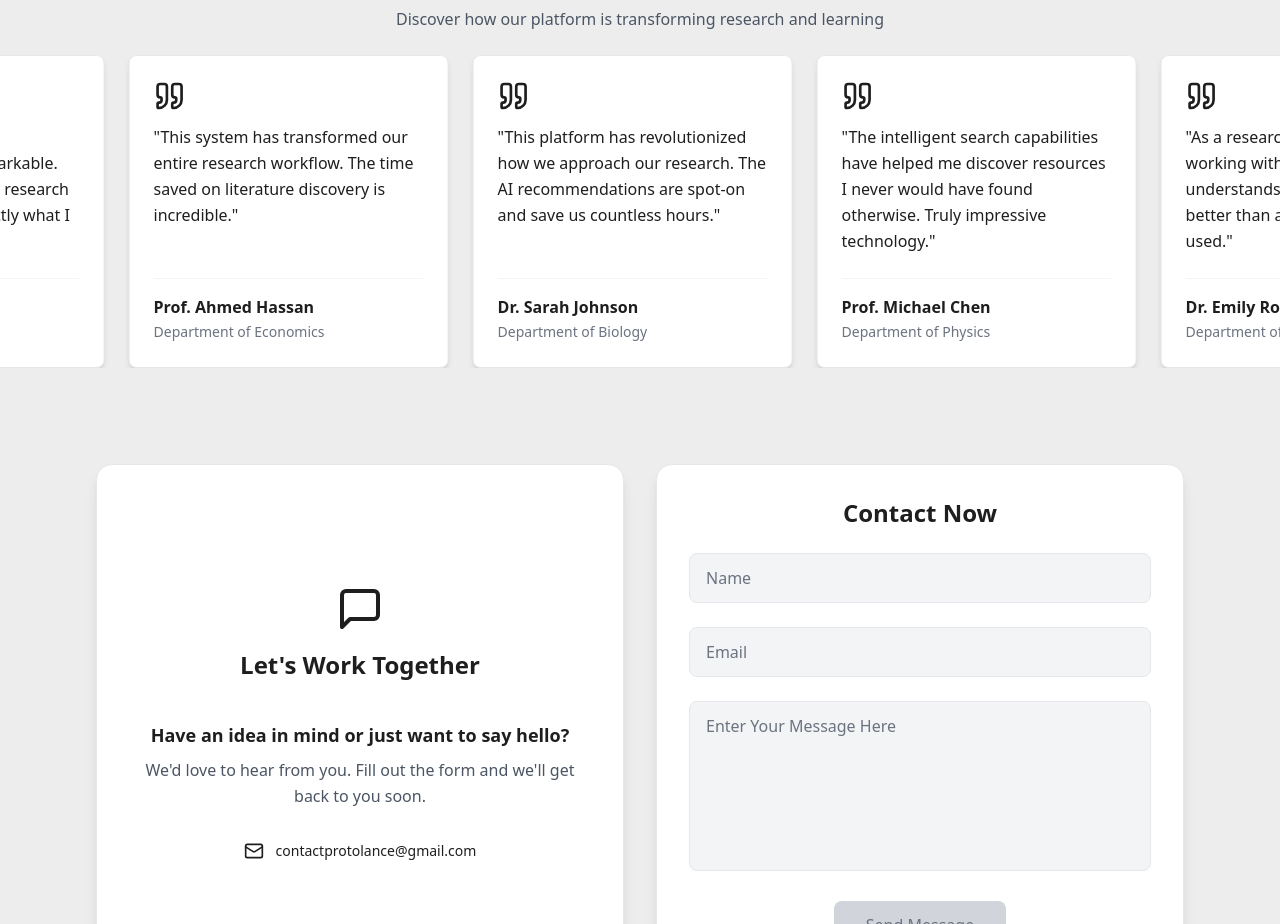
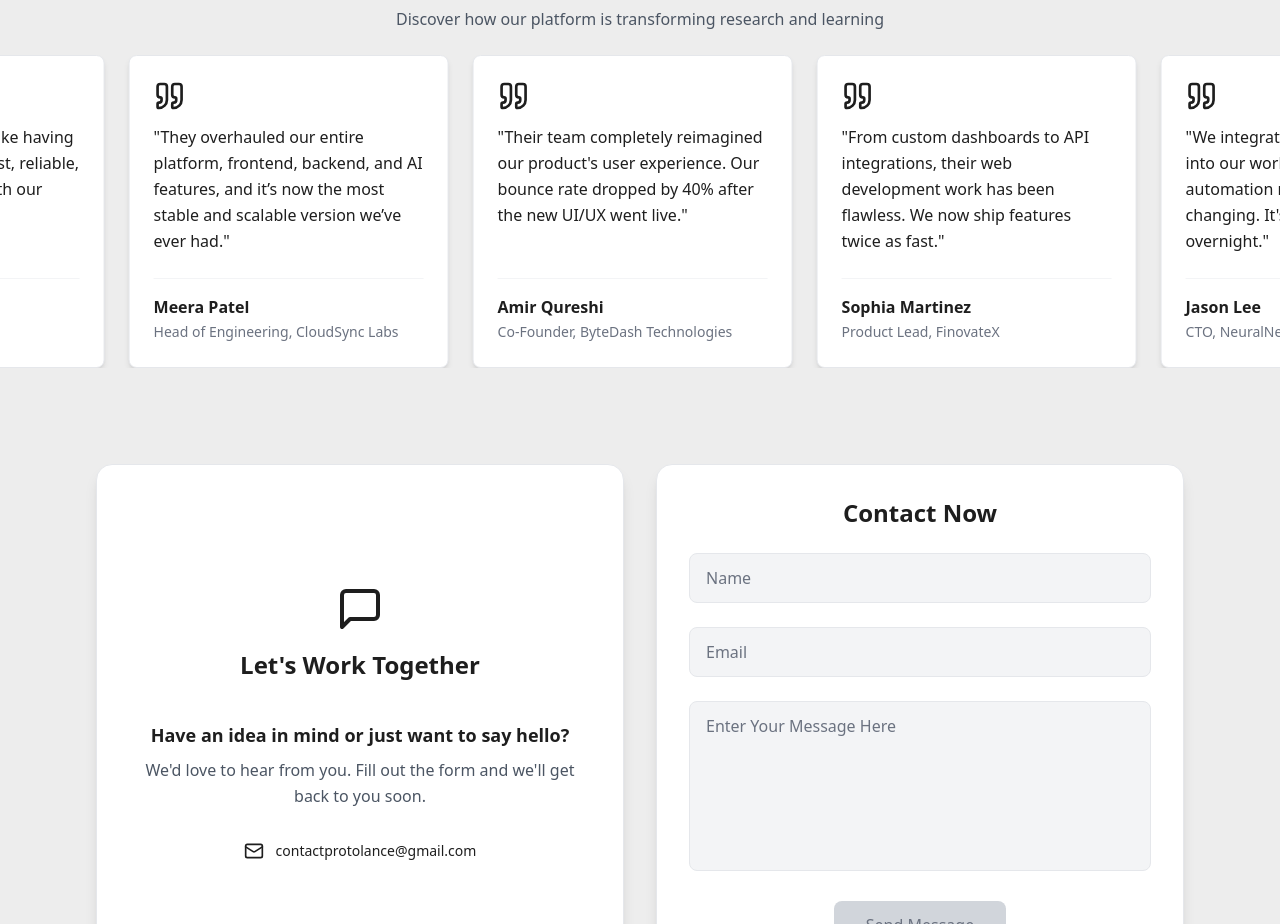
Before and after one commit to githubSubhanKhan/ProtoLance, a React (Vite) app in the folder client/: page / in a window 1280 px wide. Shown: the part 1887-2811 px from the top of the page. Built offline with nearby package versions, Linux system fonts and the light colour scheme.

Commit message:
updated testimonials

```diff
--- a/client/src/components/layouts/Testimonials.tsx
+++ b/client/src/components/layouts/Testimonials.tsx
@@ -9,36 +9,37 @@ const Testimonials = () => {
 
   const testimonials = [
     {
-      review: "This platform has revolutionized how we approach our research. The AI recommendations are spot-on and save us countless hours.",
-      name: "Dr. Sarah Johnson",
-      department: "Department of Biology",
+      review: "Their team completely reimagined our product's user experience. Our bounce rate dropped by 40% after the new UI/UX went live.",
+      name: "Amir Qureshi",
+      company: "Co-Founder, ByteDash Technologies",
     },
     {
-      review: "The intelligent search capabilities have helped me discover resources I never would have found otherwise. Truly impressive technology.",
-      name: "Prof. Michael Chen",
-      department: "Department of Physics",
+      review: "From custom dashboards to API integrations, their web development work has been flawless. We now ship features twice as fast.",
+      name: "Sophia Martinez",
+      company: "Product Lead, FinovateX",
     },
     {
-      review: "As a researcher, I can't imagine working without this tool now. It understands my research context better than any other system I've used.",
-      name: "Dr. Emily Rodriguez",
-      department: "Department of Chemistry",
+      review: "We integrated their AI solutions into our workflow and the automation results are game-changing. It's like we leveled up overnight.",
+      name: "Jason Lee",
+      company: "CTO, NeuralNest AI",
     },
     {
-      review: "The cross-disciplinary recommendations have opened up new research avenues I hadn't considered. This AI tool is a game-changer.",
-      name: "Prof. David Thompson",
-      department: "Department of Psychology",
+      review: "They didn’t just design graphics, they told our brand story. Everything from the color palette to icons feels premium and on-brand.",
+      name: "Rida Aslam",
+      company: "Creative Director, NovaPixel Studio",
     },
     {
-      review: "The accuracy of the recommendations is remarkable. It's like having a personal research assistant that knows exactly what I need.",
-      name: "Dr. Lisa Wang",
-      department: "Department of Engineering",
+      review: "Working with them felt like having an in-house dev team. Fast, reliable, and incredibly aligned with our startup goals.",
+      name: "Danish Farooq",
+      company: "CEO, LaunchGrid",
     },
     {
-      review: "This system has transformed our entire research workflow. The time saved on literature discovery is incredible.",
-      name: "Prof. Ahmed Hassan",
-      department: "Department of Economics",
+      review: "They overhauled our entire platform, frontend, backend, and AI features, and it’s now the most stable and scalable version we’ve ever had.",
+      name: "Meera Patel",
+      company: "Head of Engineering, CloudSync Labs",
     },
   ];
+
 
   return (
     <section className="w-full overflow-hidden py-16" id="testimonials">
@@ -75,7 +76,7 @@ const Testimonials = () => {
 
                 <div className="pt-4 border-t border-gray-100 w-full mt-auto">
                   <h4 className="font-semibold text-darkcustom">{testimonial.name}</h4>
-                  <span className="text-sm text-gray-500">{testimonial.department}</span>
+                  <span className="text-sm text-gray-500">{testimonial.company}</span>
                 </div>
               </CardContent>
             </Card>
```
